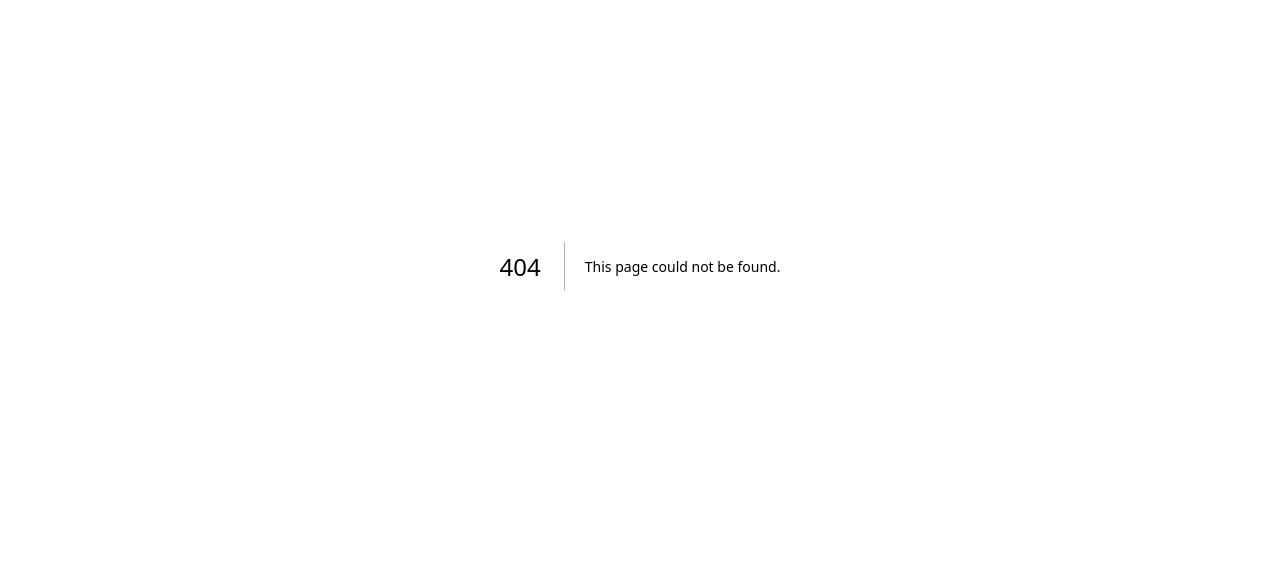
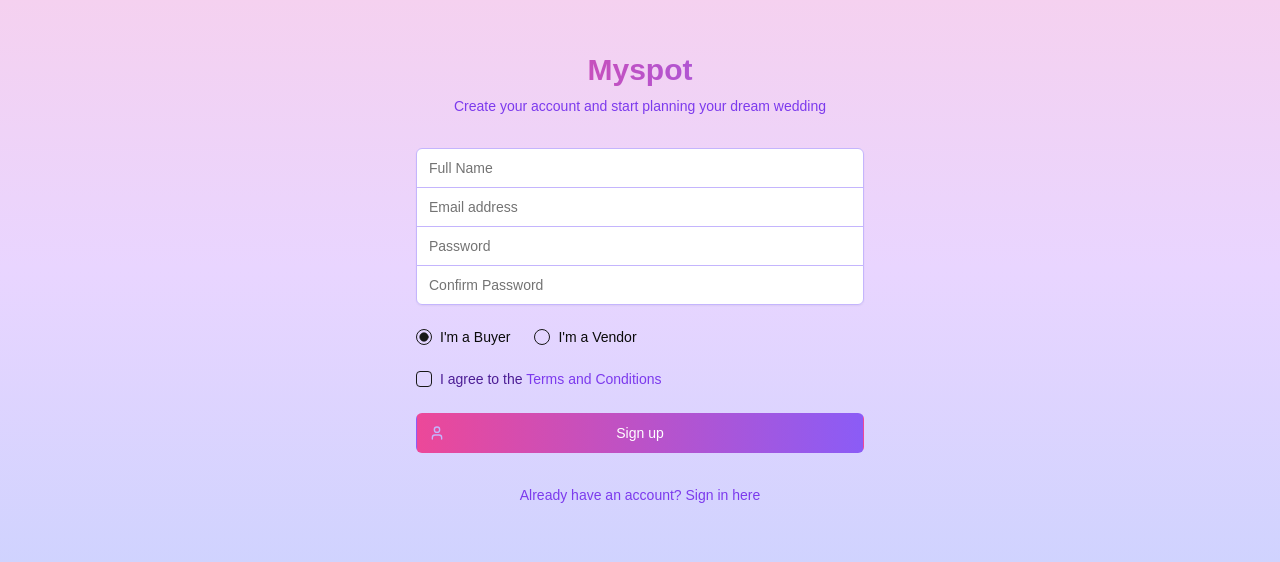
Before and after one commit to shivamk900/MYSPOT-1, a Next.js app in the folder y/: page /sigup-page in a window 1280 px wide. Before the commit this address had no page. Shown: the part 134-696 px from the top of the page. Built offline with nearby package versions, Linux system fonts and the light colour scheme.

Commit message:
Create page.tsx

```diff
--- /dev/null
+++ b/y/app/sigup-page/page.tsx
@@ -0,0 +1,130 @@
+import React from 'react'
+import { Mail, Lock, User, ArrowRight } from 'lucide-react'
+import { Input } from "@/components/ui/input"
+import { Button } from "@/components/ui/button"
+import { Label } from "@/components/ui/label"
+import { Checkbox } from "@/components/ui/checkbox"
+import { RadioGroup, RadioGroupItem } from "@/components/ui/radio-group"
+
+export default function SignupPage() {
+  return (
+    <div className="min-h-screen bg-gradient-to-b from-pink-200 via-purple-200 to-indigo-200 flex items-center justify-center px-4 sm:px-6 lg:px-8">
+      <div className="max-w-md w-full space-y-8">
+        <div>
+          <h2 className="mt-6 text-center text-3xl font-extrabold text-transparent bg-clip-text bg-gradient-to-r from-pink-500 to-violet-500">
+            Myspot
+          </h2>
+          <p className="mt-2 text-center text-sm text-violet-600">
+            Create your account and start planning your dream wedding
+          </p>
+        </div>
+        <form className="mt-8 space-y-6" action="#" method="POST">
+          <div className="rounded-md shadow-sm -space-y-px">
+            <div>
+              <Label htmlFor="full-name" className="sr-only">
+                Full Name
+              </Label>
+              <Input
+                id="full-name"
+                name="name"
+                type="text"
+                autoComplete="name"
+                required
+                className="appearance-none rounded-none relative block w-full px-3 py-2 border border-violet-300 placeholder-violet-500 text-violet-900 rounded-t-md focus:outline-none focus:ring-violet-500 focus:border-violet-500 focus:z-10 sm:text-sm"
+                placeholder="Full Name"
+              />
+            </div>
+            <div>
+              <Label htmlFor="email-address" className="sr-only">
+                Email address
+              </Label>
+              <Input
+                id="email-address"
+                name="email"
+                type="email"
+                autoComplete="email"
+                required
+                className="appearance-none rounded-none relative block w-full px-3 py-2 border border-violet-300 placeholder-violet-500 text-violet-900 focus:outline-none focus:ring-violet-500 focus:border-violet-500 focus:z-10 sm:text-sm"
+                placeholder="Email address"
+              />
+            </div>
+            <div>
+              <Label htmlFor="password" className="sr-only">
+                Password
+              </Label>
+              <Input
+                id="password"
+                name="password"
+                type="password"
+                autoComplete="new-password"
+                required
+                className="appearance-none rounded-none relative block w-full px-3 py-2 border border-violet-300 placeholder-violet-500 text-violet-900 focus:outline-none focus:ring-violet-500 focus:border-violet-500 focus:z-10 sm:text-sm"
+                placeholder="Password"
+              />
+            </div>
+            <div>
+              <Label htmlFor="confirm-password" className="sr-only">
+                Confirm Password
+              </Label>
+              <Input
+                id="confirm-password"
+                name="confirm-password"
+                type="password"
+                autoComplete="new-password"
+                required
+                className="appearance-none rounded-none relative block w-full px-3 py-2 border border-violet-300 placeholder-violet-500 text-violet-900 rounded-b-md focus:outline-none focus:ring-violet-500 focus:border-violet-500 focus:z-10 sm:text-sm"
+                placeholder="Confirm Password"
+              />
+            </div>
+          </div>
+
+          <div className="flex items-center justify-between">
+            <RadioGroup defaultValue="buyer" className="flex space-x-4">
+              <div className="flex items-center space-x-2">
+                <RadioGroupItem value="buyer" id="buyer" />
+                <Label htmlFor="buyer">I'm a Buyer</Label>
+              </div>
+              <div className="flex items-center space-x-2">
+                <RadioGroupItem value="vendor" id="vendor" />
+                <Label htmlFor="vendor">I'm a Vendor</Label>
+              </div>
+            </RadioGroup>
+          </div>
+
+          <div className="flex items-center">
+            <Checkbox id="terms" required />
+            <Label
+              htmlFor="terms"
+              className="ml-2 block text-sm text-violet-900"
+            >
+              I agree to the{' '}
+              <a href="#" className="font-medium text-violet-600 hover:text-violet-500">
+                Terms and Conditions
+              </a>
+            </Label>
+          </div>
+
+          <div>
+            <Button
+              type="submit"
+              className="group relative w-full flex justify-center py-2 px-4 border border-transparent text-sm font-medium rounded-md text-white bg-gradient-to-r from-pink-500 to-violet-500 hover:from-pink-600 hover:to-violet-600 focus:outline-none focus:ring-2 focus:ring-offset-2 focus:ring-violet-500"
+            >
+              <span className="absolute left-0 inset-y-0 flex items-center pl-3">
+                <User className="h-5 w-5 text-violet-300 group-hover:text-violet-200" aria-hidden="true" />
+              </span>
+              Sign up
+            </Button>
+          </div>
+        </form>
+        <div className="text-center">
+          <p className="text-sm text-violet-600">
+            Already have an account?{' '}
+            <a href="/vendor-page" className="font-medium text-violet-600 hover:text-violet-500">
+              Sign in here
+            </a>
+          </p>
+        </div>
+      </div>
+    </div>
+  )
+}
```
